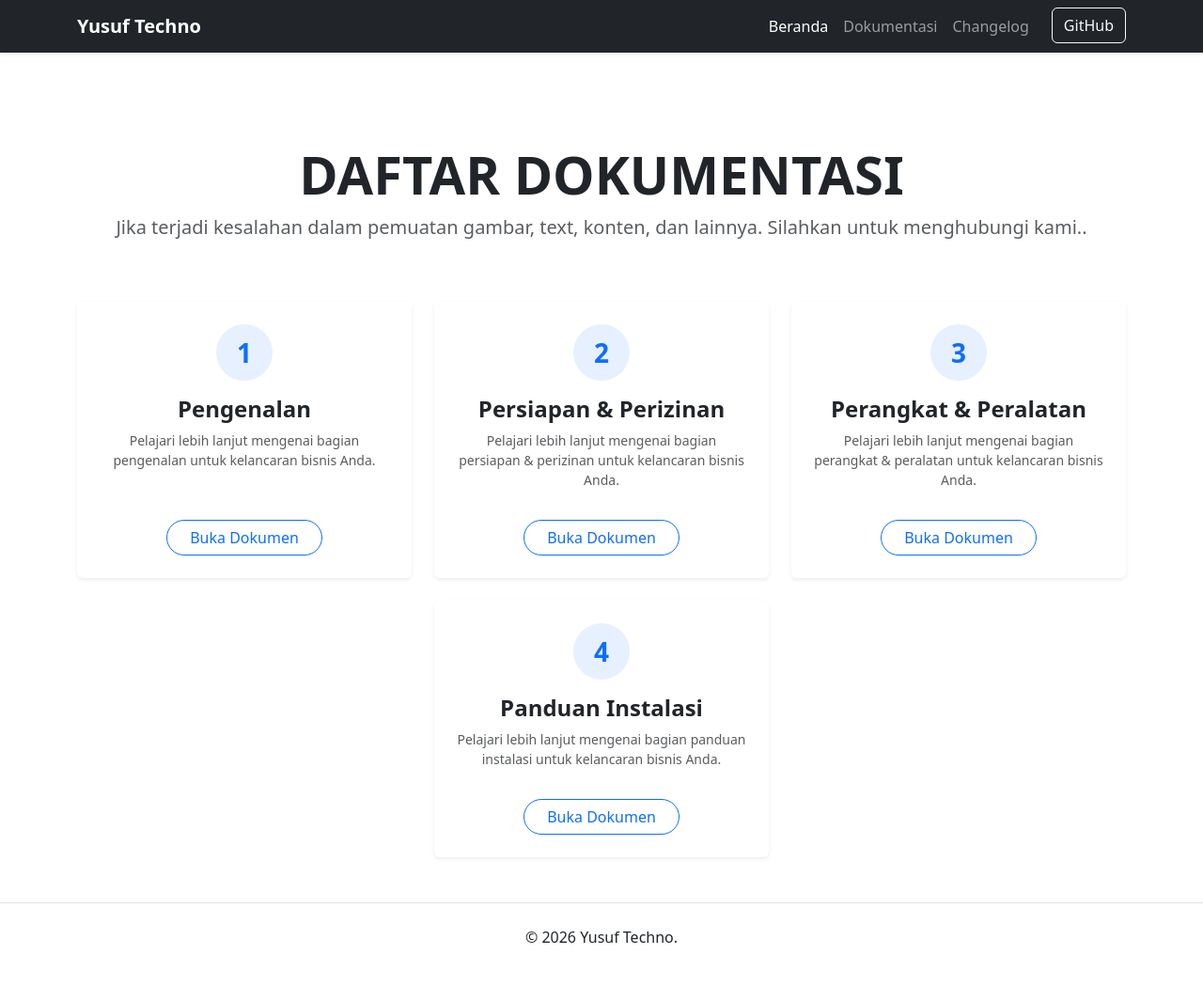
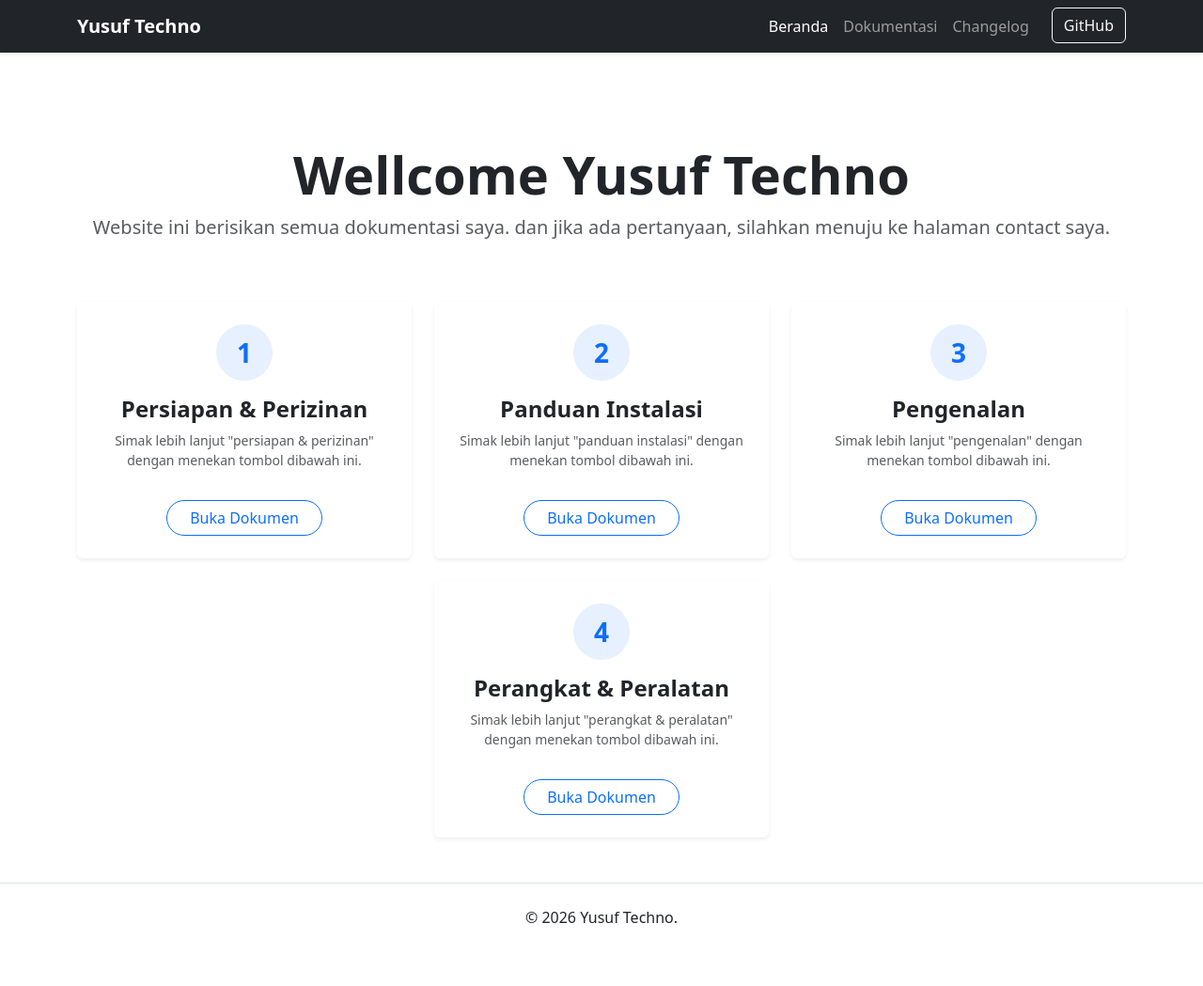
Before and after one commit to yusuftechno/yusuftechno.github.io, a Jekyll site: the page built from index.md, in a window 1280 px wide. Shown: the whole page at 94% size. Built offline with Jekyll 4.4.1, drawn with Linux system fonts in a browser that asks for light colours; after the commit the page ends 1028 px from its top, so only the background shows below that.

Commit message:
kiriman ketiga

```diff
--- a/_layouts/docs.html
+++ b/_layouts/docs.html
@@ -14,7 +14,7 @@ layout: default
             <div class="card shadow-sm border-0 p-4 p-md-5">
                 <div class="d-flex justify-content-between align-items-center mb-4 border-bottom pb-3">
                     <h1 class="fw-bold mb-0 text-dark">{{ page.title }}</h1>
-                    <span class="badge bg-info text-dark">Langkah {{ page.order }}</span>
+                    <span class="badge bg-info text-dark">Dokumentasi {{ page.konten }}</span>
                 </div>
 
                 <div class="content" style="line-height: 1.8; font-size: 1.1rem;">
--- a/index.md
+++ b/index.md
@@ -4,12 +4,12 @@ title: Beranda
 ---
 
 <div class="text-center py-5">
-    <h1 class="display-4 fw-bold">DAFTAR DOKUMENTASI</h1>
-    <p class="lead text-muted">Jika terjadi kesalahan dalam pemuatan gambar, text, konten, dan lainnya. Silahkan untuk menghubungi kami..</p>
+    <h2 class="display-4 fw-bold">Wellcome Yusuf Techno</h2>
+    <p class="lead text-muted">Website ini berisikan semua dokumentasi saya. dan jika ada pertanyaan, silahkan menuju ke halaman contact saya.</p>
 </div>
 
 <div class="row g-4 justify-content-center">
-    {% assign docs = site.docs | sort: 'order' %}
+    {% assign docs = site.docs | sort: 'konten' %}
     {% for doc in docs %}
     <div class="col-md-6 col-lg-4">
         <div class="card h-100 shadow-sm border-0 transition-hover">
@@ -19,7 +19,7 @@ title: Beranda
                 </div>
                 <h4 class="card-title fw-bold">{{ doc.title }}</h4>
                 <p class="card-text text-muted small">
-                    Pelajari lebih lanjut mengenai bagian {{ doc.title | downcase }} untuk kelancaran bisnis Anda.
+                    Simak lebih lanjut "{{ doc.title | downcase }}" dengan menekan tombol dibawah ini.
                 </p>
             </div>
             <div class="card-footer bg-transparent border-0 pb-4 text-center">
```
Also changed, not shown: _docs/instalasi.md (+1 -1 lines), _docs/pengenalan.md (+1 -1 lines), _docs/peralatan.md (+1 -1 lines), _docs/persiapan.md (+1 -1 lines), 5 other files.
